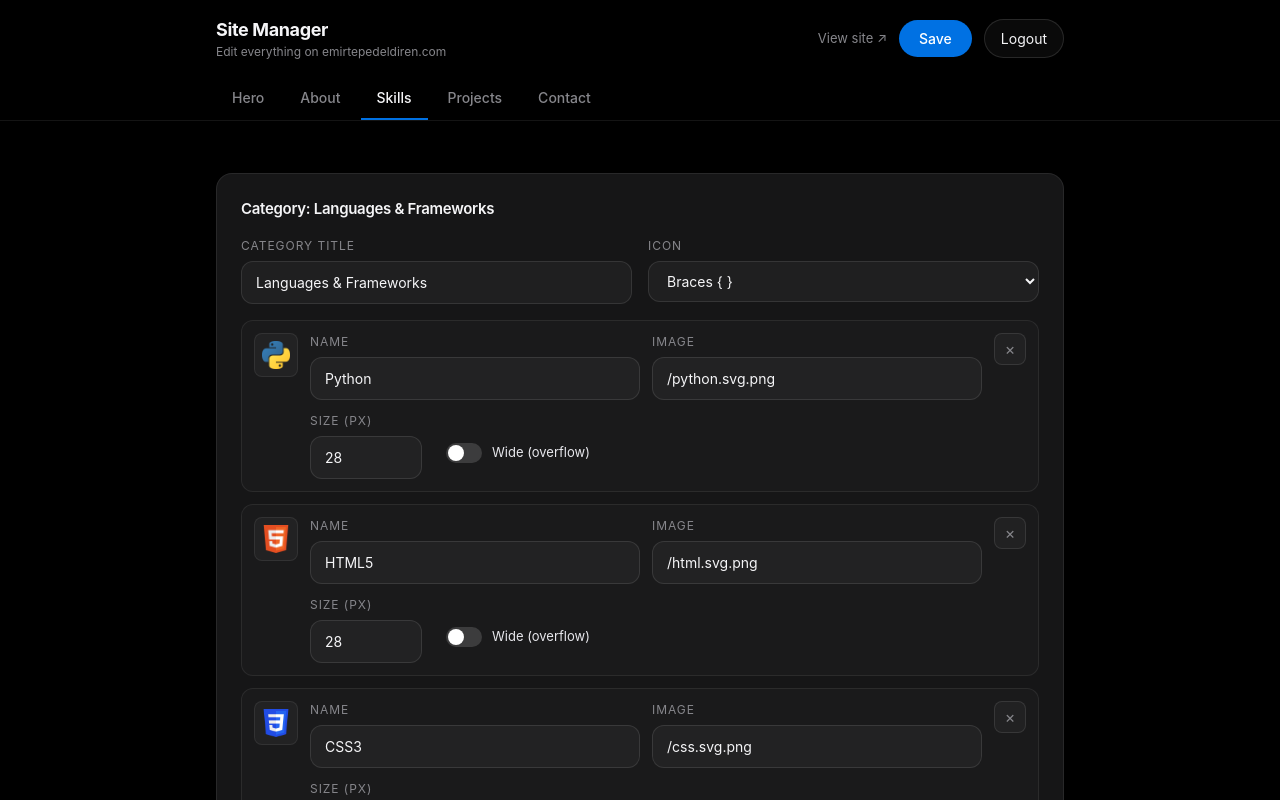
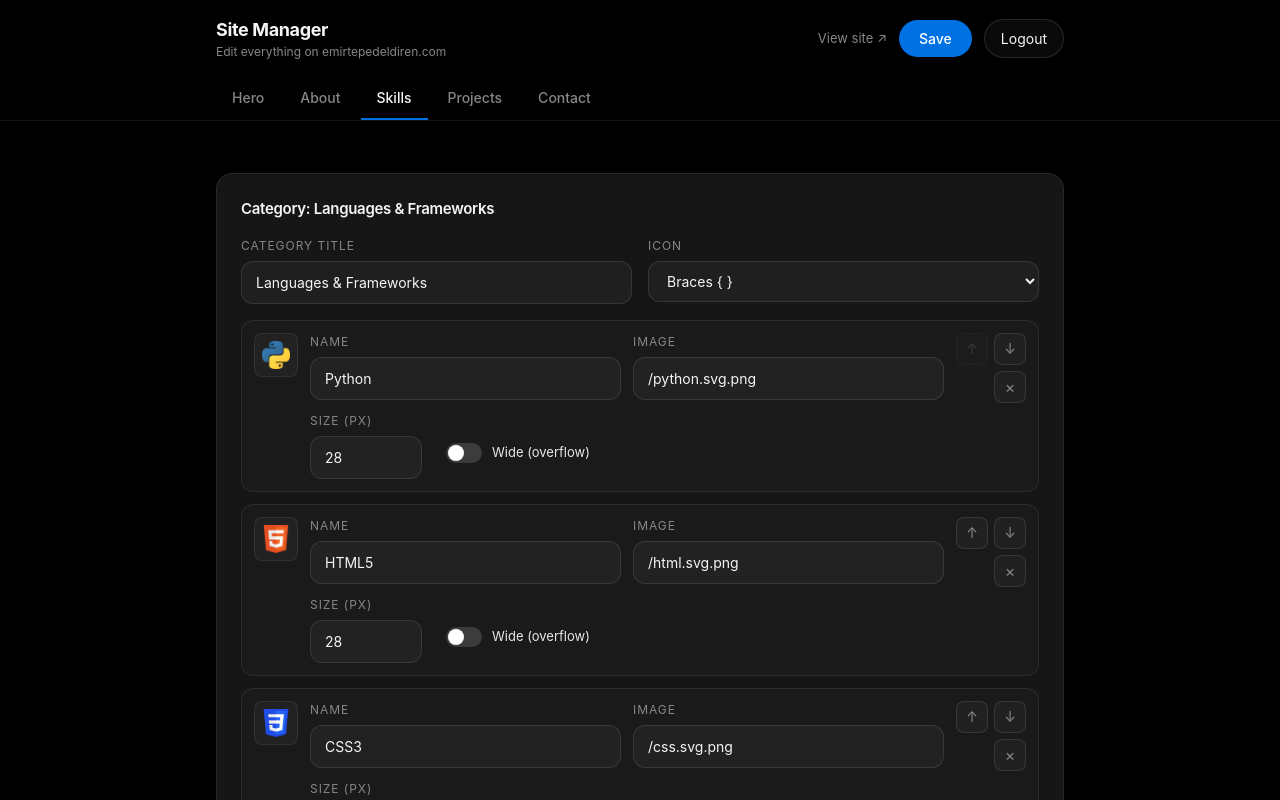
Before and after one commit to emirtepedeldiren/personal-website, a Next.js app: page /admin in a window 1280 px wide. Both pictures are taken after a click on the button "Skills". Shown: the top 800 px of the page. Built offline with nearby package versions, Linux system fonts and the light colour scheme.

Commit message:
feat(skills up down arrow)

```diff
--- a/app/admin/page.tsx
+++ b/app/admin/page.tsx
@@ -357,6 +357,15 @@ function SkillsEditor({
                   s[si] = next;
                   setCategory(ci, { ...cat, skills: s });
                 }}
+                isFirst={si === 0}
+                isLast={si === cat.skills.length - 1}
+                onMove={(dir) => {
+                  const j = si + dir;
+                  if (j < 0 || j >= cat.skills.length) return;
+                  const s = [...cat.skills];
+                  [s[si], s[j]] = [s[j], s[si]];
+                  setCategory(ci, { ...cat, skills: s });
+                }}
                 onRemove={() =>
                   setCategory(ci, {
                     ...cat,
@@ -389,10 +398,16 @@ function SkillsEditor({
 function SkillRow({
   skill,
   onChange,
+  isFirst,
+  isLast,
+  onMove,
   onRemove,
 }: {
   skill: Skill;
   onChange: (s: Skill) => void;
+  isFirst: boolean;
+  isLast: boolean;
+  onMove: (dir: -1 | 1) => void;
   onRemove: () => void;
 }) {
   return (
@@ -444,7 +459,13 @@ function SkillRow({
             </div>
           </div>
         </div>
-        <RemoveButton onClick={onRemove} />
+        <div className="flex flex-col items-end gap-1.5">
+          <div className="flex items-center gap-1.5">
+            <MoveButton dir="up" disabled={isFirst} onClick={() => onMove(-1)} />
+            <MoveButton dir="down" disabled={isLast} onClick={() => onMove(1)} />
+          </div>
+          <RemoveButton onClick={onRemove} />
+        </div>
       </div>
     </div>
   );
```
